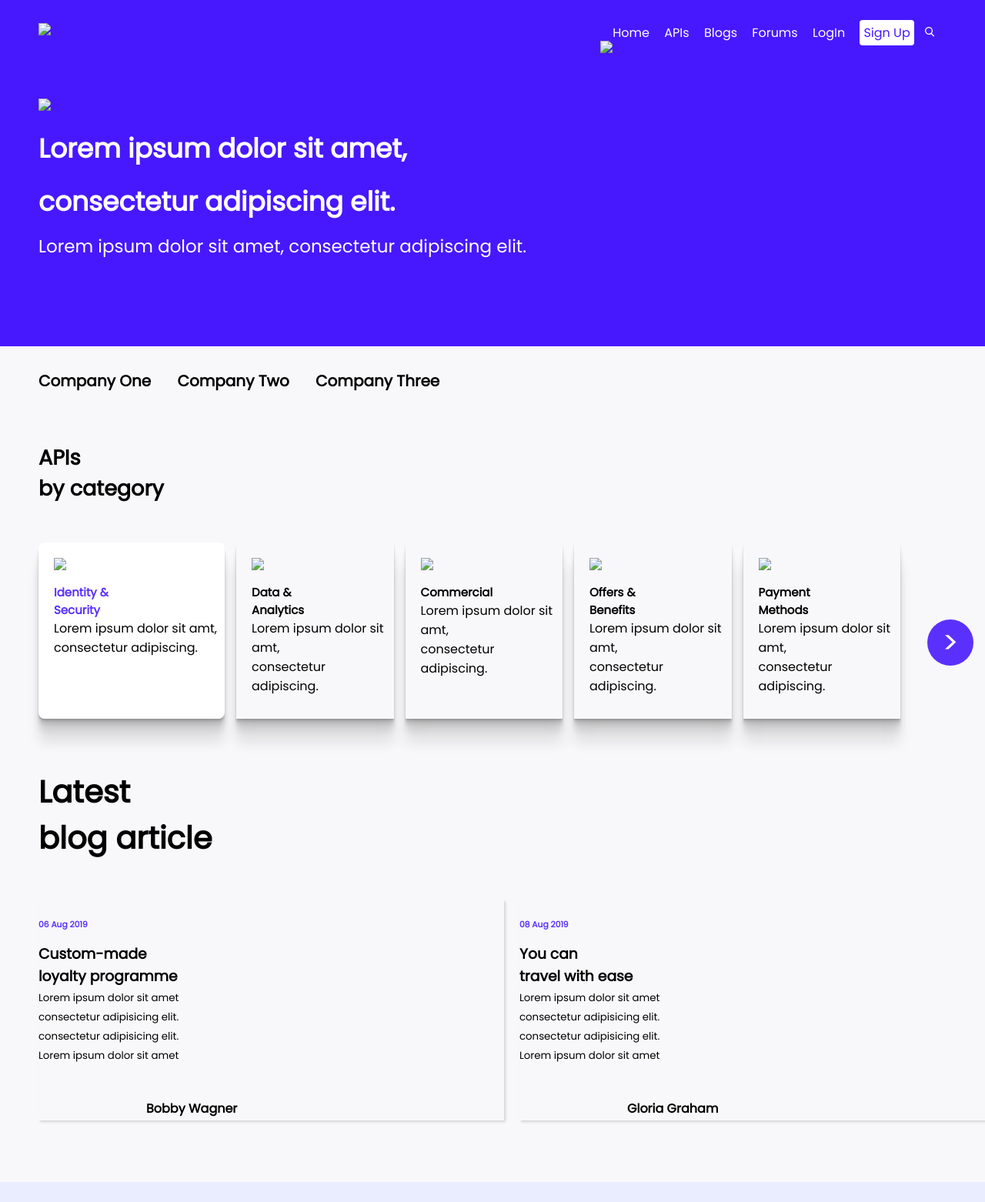
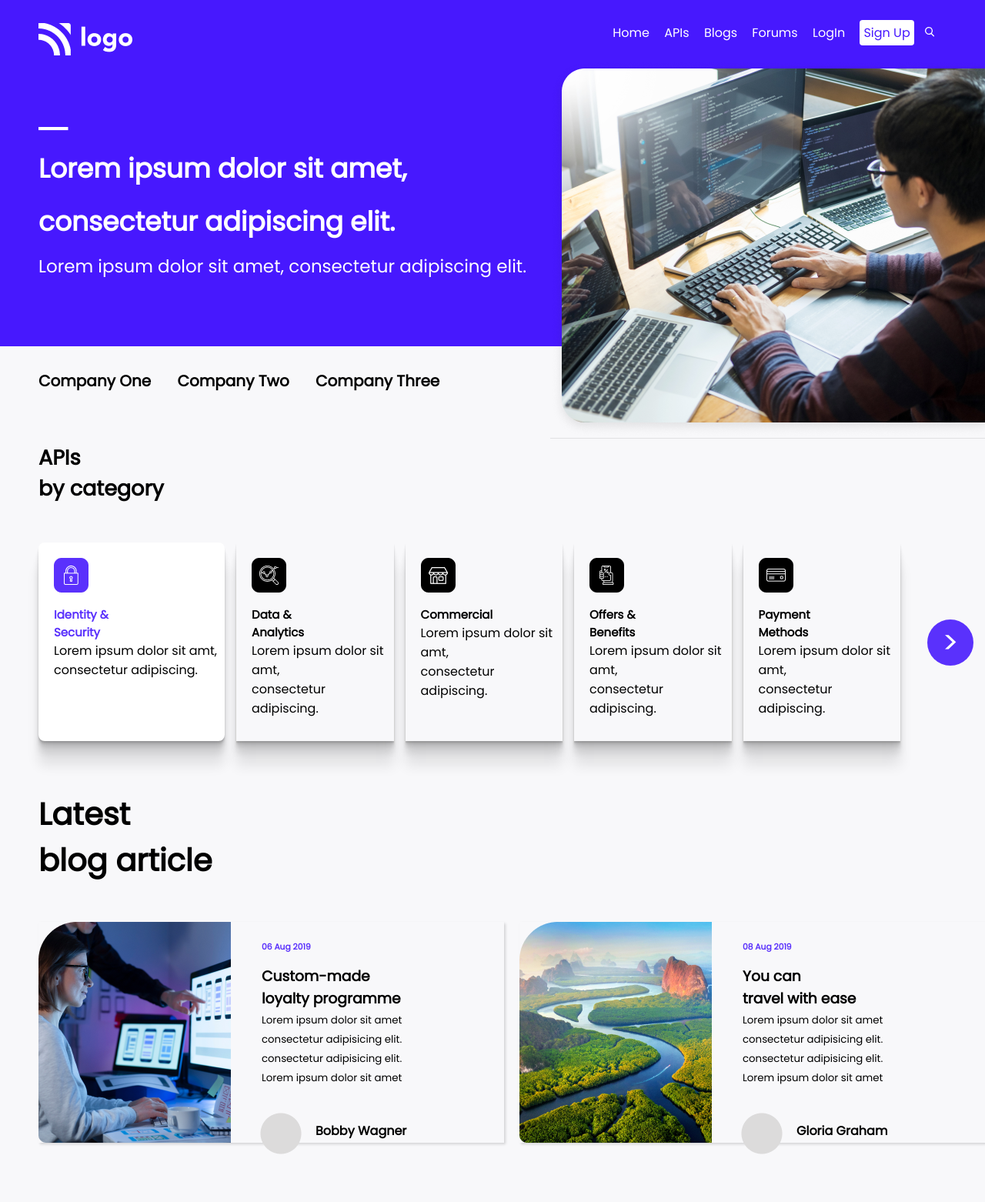
Before and after one commit to cieos2022/project1, a plain HTML site: page index.html in a window 1280 px wide. Shown: the top 1562 px of the page at 77% size. Drawn offline with Linux system fonts and the light colour scheme.

Commit message:
Update index.html

```diff
--- a/index.html
+++ b/index.html
@@ -26,12 +26,12 @@
 
         <!-- LOGO -->
         <div >
-            <img class="logo" src="images/Logo.png" >
+            <img class="logo" src="./Logo.png" >
         </div>
 
         <!-- Text -->
         <div class="header-text">
-            <img  src="images/Rectangle_12.png">
+            <img  src="./Rectangle_12.png">
             <h2>
                 Lorem ipsum dolor sit amet, <br>consectetur adipiscing elit.
             </h2>
@@ -42,7 +42,7 @@
 
         <!-- Image -->
         <div>
-            <img class="header-image" src="images/IMAGE HERE.png">
+            <img class="header-image" src="./IMAGE HERE.png">
         </div>
     </header>
     <!-- Companies -->
@@ -59,31 +59,31 @@
         <div class="cards">
             <!-- Card 01 -->
             <div class="card-active">
-                <img class="card-logo" src="images/Group 97.png">
+                <img class="card-logo" src="./Group 97.png">
                 <h3 class="card-head-active">Identity & <br> Security</h3>
                 <p class="card-body">Lorem ipsum dolor sit amt, <br> consectetur adipiscing.</p>
             </div>
             <!-- Card 02 -->
             <div class="card">
-                <img class="card-logo" src="images/Group 98.png">
+                <img class="card-logo" src="./Group 98.png">
                 <h3 class="card-head">Data & <br> Analytics</h3>
                 <p class="card-body">Lorem ipsum dolor sit amt, <br> consectetur adipiscing.</p>
             </div>
             <!-- Card 03 -->
             <div class="card">
-                <img class="card-logo" src="images/Group 99.png">
+                <img class="card-logo" src="./Group 99.png">
                 <h3 class="card-head">Commercial</h3>
                 <p class="card-body">Lorem ipsum dolor sit amt, <br> consectetur adipiscing.</p>
             </div>
             <!-- Card 04 -->
             <div class="card">
-                <img class="card-logo" src="images/Group 100.png">
+                <img class="card-logo" src="./Group 100.png">
                 <h3 class="card-head">Offers & <br> Benefits</h3>
                 <p class="card-body">Lorem ipsum dolor sit amt, <br> consectetur adipiscing.</p>
             </div>
             <!-- Card 05 -->
             <div class="card">
-                <img class="card-logo" src="images/Group 101.png">
+                <img class="card-logo" src="./Group 101.png">
                 <h3 class="card-head">Payment <br> Methods</h3>
                 <p class="card-body">Lorem ipsum dolor sit amt, <br> consectetur adipiscing.</p>
             </div>
@@ -103,7 +103,7 @@
             <!-- Blog card 01 -->
         <div class="blog-card">
                 <div class="blog-image">
-                    <img src="images/Rectangle.png" alt="" >
+                    <img src="./Rectangle.png" alt="" >
                 </div>
                 <div class="blog-content">
                     <h6 >06 Aug 2019</h6>
@@ -111,7 +111,7 @@
                     <small>Lorem ipsum dolor sit amet <br>consectetur adipisicing elit. <br> consectetur adipisicing elit. <br>Lorem ipsum dolor sit amet</small>
                 </div>
                 <div class="blog-bottom">
-                    <img class="blog-card-bottom-image" src="images/IMAGE HERE (2).png" alt="">
+                    <img class="blog-card-bottom-image" src="./IMAGE HERE (2).png" alt="">
                 </div>
                 <div class="blog-author">
                     <b class="blog-author">Bobby Wagner</b>
@@ -123,7 +123,7 @@
 
             <div class="blog-card">
                 <div class="blog-image">
-                    <img src="images/Rectangle Copy.png" alt="" >
+                    <img src="./Rectangle Copy.png" alt="" >
                 </div>
                 <div class="blog-content">
                     <h6 >08 Aug 2019</h6>
@@ -131,7 +131,7 @@
                     <small>Lorem ipsum dolor sit amet <br>consectetur adipisicing elit. <br> consectetur adipisicing elit. <br>Lorem ipsum dolor sit amet</small>
                 </div>
                 <div class="blog-bottom">
-                    <img class="blog-card-bottom-image" src="images/IMAGE HERE (2).png" alt="">
+                    <img class="blog-card-bottom-image" src="./IMAGE HERE (2).png" alt="">
                 </div>
                 <div class="blog-author">
                     <b class="blog-author">Gloria Graham</b>
@@ -150,7 +150,7 @@
                 <button >Contact Us</button>
             </div>
             <div class="faq-image">
-                <img src="images/Rectangle_38-2 (1).png" alt="">
+                <img src="./Rectangle_38-2 (1).png" alt="">
             </div>
         </div>
 
@@ -170,7 +170,7 @@
         <!-- Download -->
         <div class="footer-section">
             <div class="footer-left">
-                <img class="footer-logo"src="images/Logo.png" alt="">
+                <img class="footer-logo"src="./Logo.png" alt="">
                 <ul class="list">
                     <li class="list-items">@lopem ipsum</li>
                     <li class="list-items">Home</li>
@@ -182,9 +182,9 @@
 
             <div class="footer-right">
                 <div class="footer-right">
-                    <img class="footer-logos" src="images/Group 102.png" alt="">
-                    <img class="footer-logos" src="images/Group 103.png" alt="">
-                    <img class="footer-logos" src="images/Group 104.png" alt="">
+                    <img class="footer-logos" src="./Group 102.png" alt="">
+                    <img class="footer-logos" src="./Group 103.png" alt="">
+                    <img class="footer-logos" src="./Group 104.png" alt="">
                 </div>
                 <ul class="logos-list">
                     <li class="list-items">FAQ</li>
```
